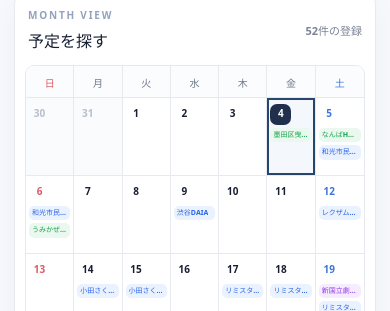
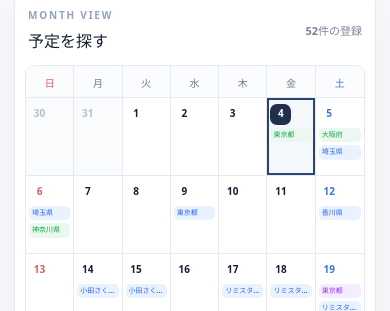
Before and after one commit to BAD-TERUMARU/oshi-calendar, a React (Vite) app: page / in a window 390 px wide. Shown: the part 533-844 px from the top of the page. Built offline with nearby package versions, Linux system fonts and the light colour scheme; no server answers.

Commit message:
Prefer area labels on mobile calendar

```diff
--- a/src/App.tsx
+++ b/src/App.tsx
@@ -371,7 +371,7 @@ function App() {
                         <span className="event-chip" key={event.id} style={eventStyle(event.artist)}>
                           <span className="chip-mark">{ARTISTS[event.artist].mark}</span>
                           <span className="chip-title">{event.shortTitle}</span>
-                          <span className="chip-location">{event.venue ?? event.prefecture ?? event.shortTitle}</span>
+                          <span className="chip-location">{event.prefecture ?? event.venue ?? event.shortTitle}</span>
                           {event.endDate && <span className="chip-range">期間</span>}
                         </span>
                       ))}
```
Also changed, not shown: 1 other file (tests, documents, lock files or other folders).
